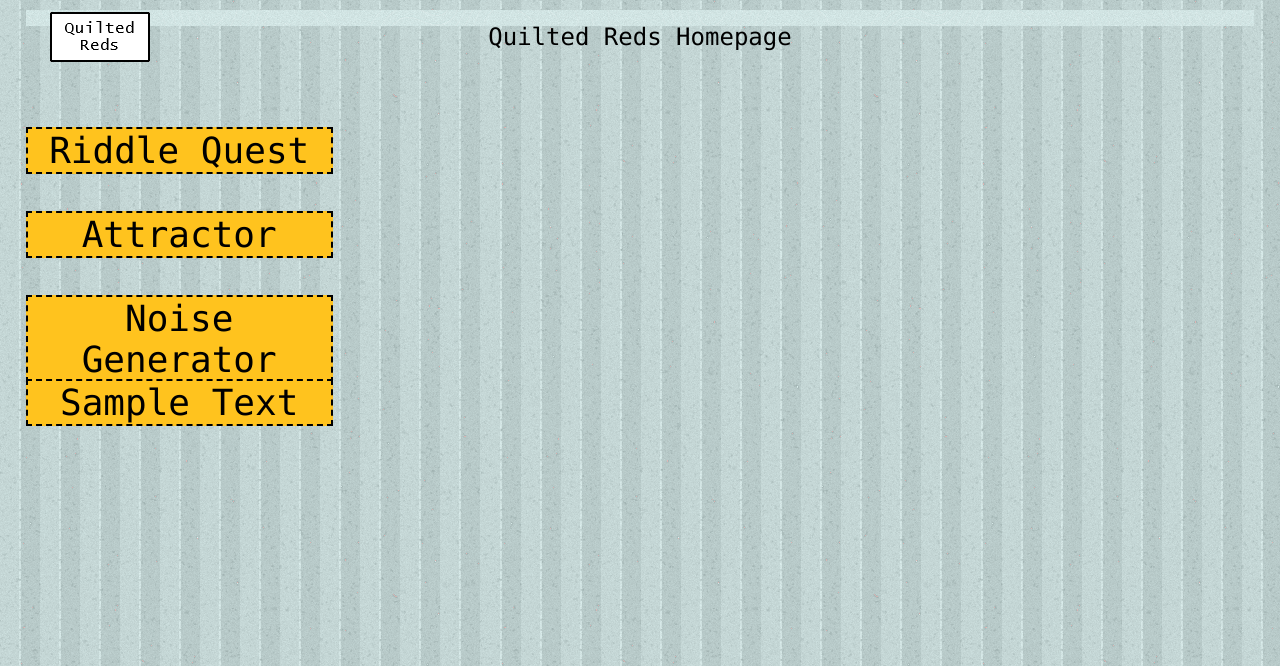
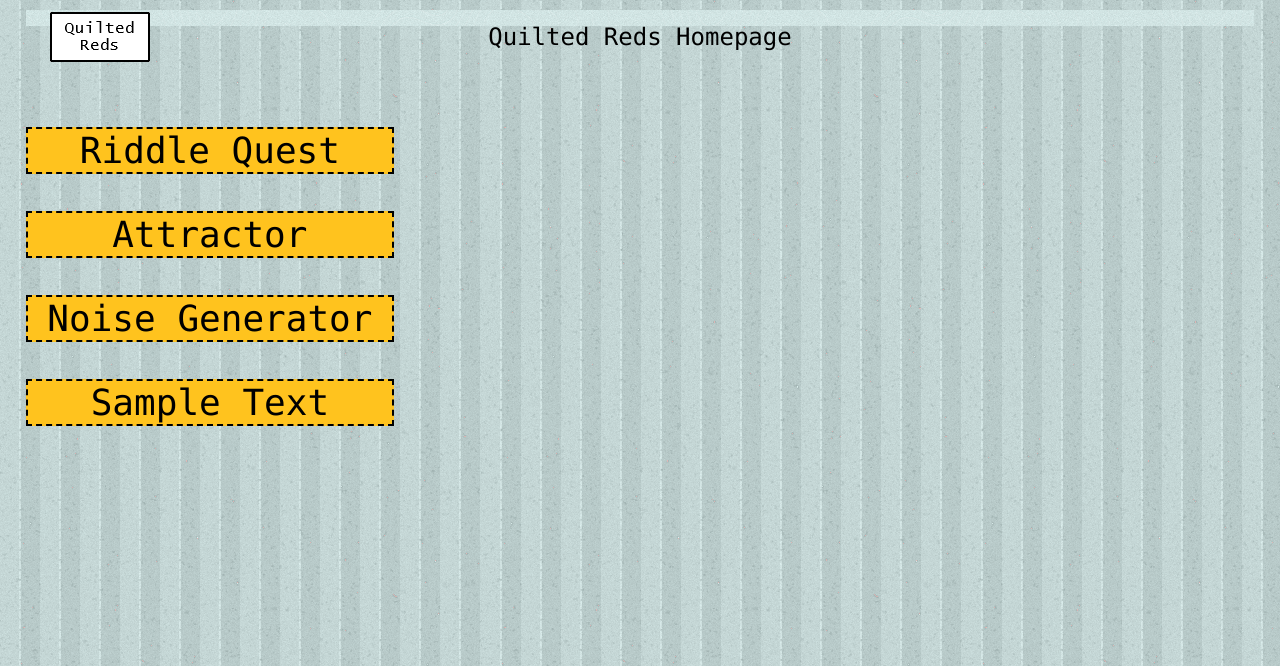
Before and after one commit to Mathisplay/quilted-reds, a PHP site: page /home.html in a window 1280 px wide. Shown: the top 666 px of the page. Run offline with PHP 8.4, Linux system fonts and the light colour scheme.

Commit message:
Update main.css

```diff
--- a/main.css
+++ b/main.css
@@ -159,6 +159,6 @@ body{
     text-align: center;
     display: inline-block;
     font-size: 36px;
-    width: 25%;
+    width: 30%;
     font-family: "Lucida Console", Monaco, monospace;
 }
```
